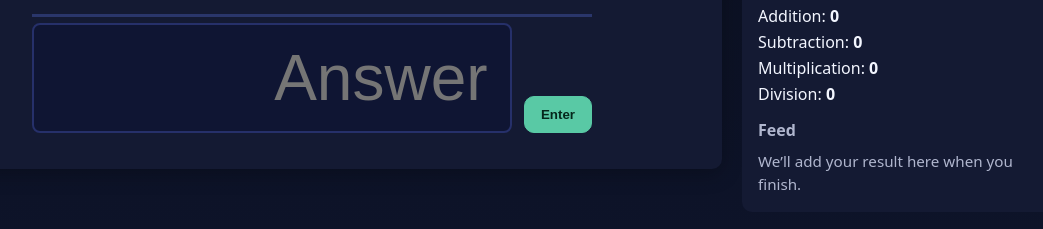
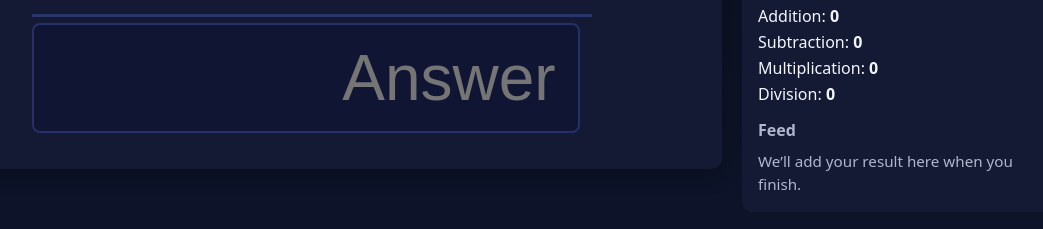
Before and after one commit to ciejer/quickfire-math, a FastAPI app: template app/templates/drill.html in a window 1280 px wide. Shown: the part 145-374 px from the top of the page, without its empty margins (158-1201 px from the left). Run offline with FastAPI, Linux system fonts and the light colour scheme; the template is opened without the code that fills it, so the values that code supplies are empty; parts of the project's set-up code (start-up, migrations or seed data) failed here and were passed over.

Commit message:
Did this myself too

```diff
--- a/app/templates/drill.html
+++ b/app/templates/drill.html
@@ -18,7 +18,6 @@
       <!-- Answer aligned right, button out to the far right -->
       <form id="answer-form" class="answer">
         <input id="answer" inputmode="numeric" autocomplete="off" placeholder="Answer" required class="answer-input">
-        <button class="btn btn-primary" type="submit">Enter</button>
       </form>
     </div>
 
@@ -29,8 +28,8 @@
       <form id="again-form" method="post" action="/start" class="finish-form">
         <input type="hidden" name="drill_type" value="{{ drill_type }}">
         <button class="btn btn-primary btn-wide" type="submit">Play again</button>
+        <button class="btn btn-secondary btn-wide" type="button" onclick="location.href='/home'">Home</button>
       </form>
-      <a class="btn btn-secondary btn-wide" href="/home">Home</a>
     </div>
   </section>
 
```
